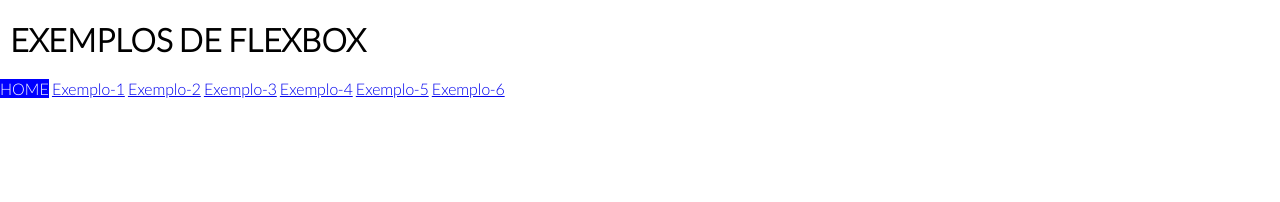
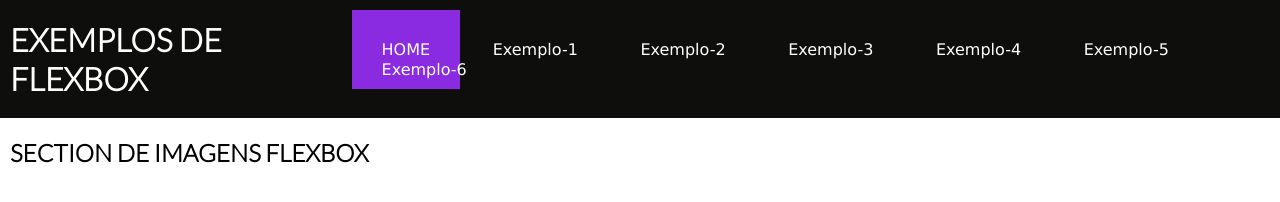
Before and after one commit to 1TDSR-2022/exemplo-flex, a plain HTML site: page index.html in a window 1280 px wide. Drawn offline with Linux system fonts and the light colour scheme.

Commit message:
flex-direction

```diff
--- a/css/style-base.css
+++ b/css/style-base.css
@@ -27,6 +27,31 @@ h1,h2,h3{
 
 .active{
     text-decoration: none;
-    background-color: #0000ff;
+    background-color: blueviolet;
     color: #ffffff;
 }
+
+
+/* ESTILIZAR O MENU COM FLEX-BOX */
+  .cabecalho{
+    display: flex;
+    flex-direction: row;
+    justify-content: space-between;
+    align-items: center;
+    background-color: #0e0e0c;
+    color: #fff;
+    width: 100%;
+  }
+
+  .menu > a{
+    text-decoration: none;
+    color: #fff;
+    padding: 1.86rem;
+    font-family: 'Lucida Sans', 'Lucida Sans Regular', 'Lucida Grande', 'Lucida Sans Unicode', Geneva, Verdana, sans-serif;
+  }
+
+  .menu > a:hover{
+    background-color: #ac1616;
+  }
+
+/* ESTILIZAR O MENU COM FLEX-BOX */
--- a/index.html
+++ b/index.html
@@ -11,6 +11,8 @@
 
 </head>
 <body>
+
+    <header class="cabecalho">
         <h1>EXEMPLOS DE FLEXBOX</h1>
         <nav class="menu">
             <a href="#" class="active">HOME</a>
@@ -21,5 +23,13 @@
             <a href="#">Exemplo-5</a>
             <a href="#">Exemplo-6</a>
         </nav>
+    </header>
+
+    <h2>SECTION DE IMAGENS FLEXBOX</h2>
+
+    <!--<section class="imagens">
+        div*6>img[src="./img/lobo.jpg"]+p{legenda}
+    </section>-->
+
 </body>
 </html>
```
Lines whose indentation alone changed are shown as unchanged.
